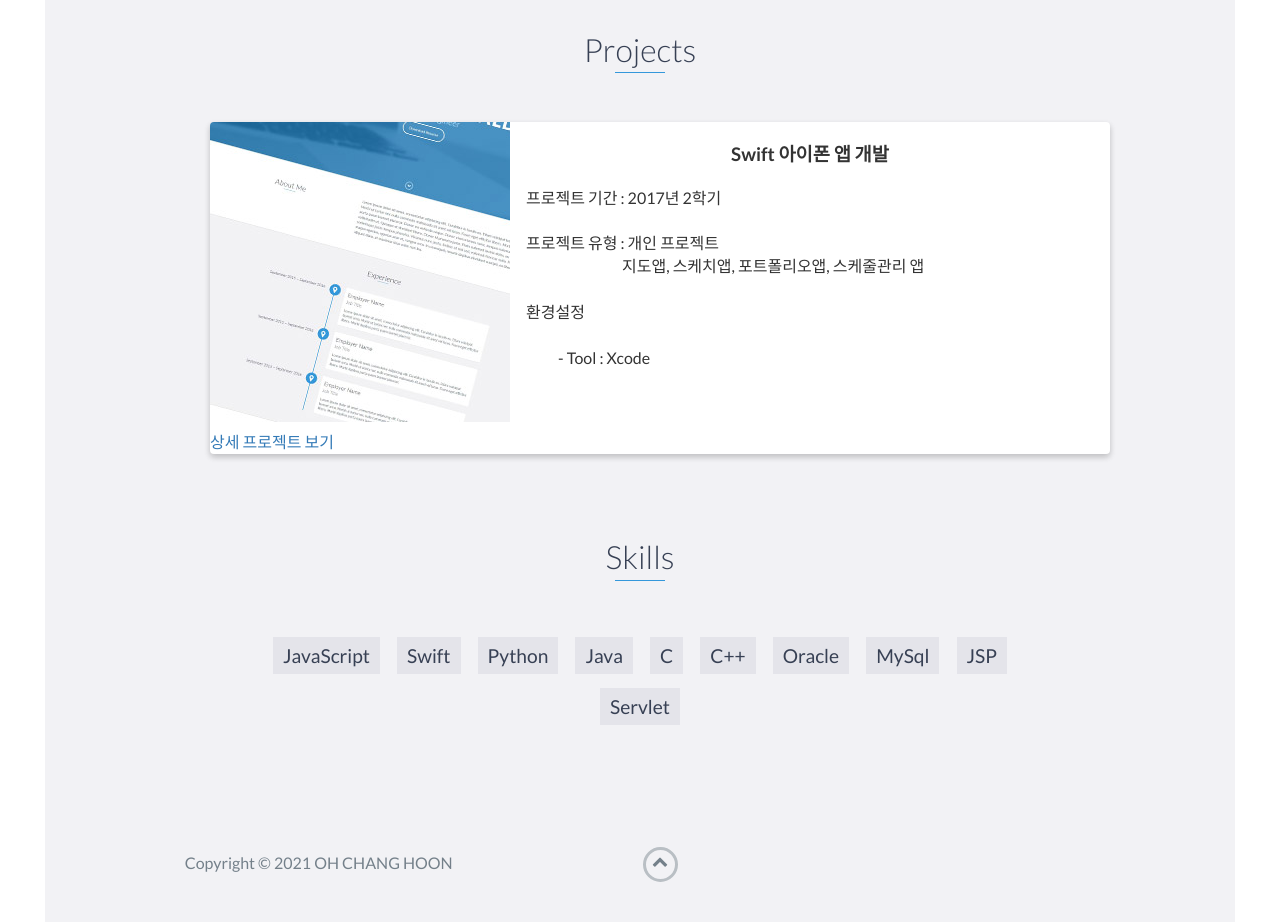
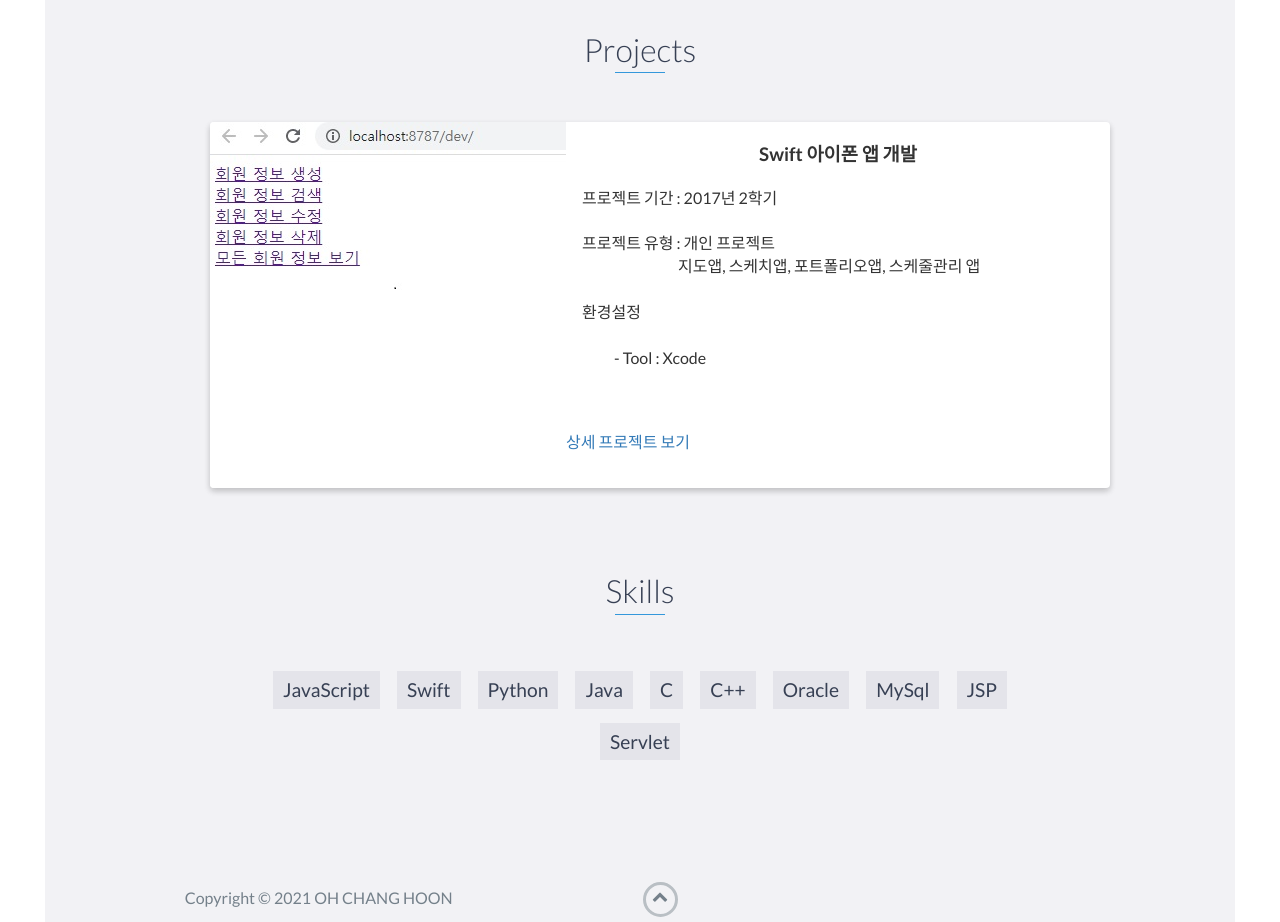
Before and after one commit to ohchanghoon/ohchanghoon.github.io, a website: page index.html in a window 1280 px wide. Shown: the part 3300-4222 px from the top of the page. Drawn offline with nearby package versions, Linux system fonts and the light colour scheme; files whose address does not match are found by name.

Commit message:
Update index.html

```diff
--- a/index.html
+++ b/index.html
@@ -207,7 +207,7 @@
 						<div class="row">
 							<div class="project shadow-large">
 								<div class="project-image">
-									<img src="C:/GitHub/ohchanghoon.github.io/images/project.jpg" />
+									<img src="images/project_image_01.jpg" />
 								</div>
 								<!-- End .project-image -->
 								<div align="center">
```
